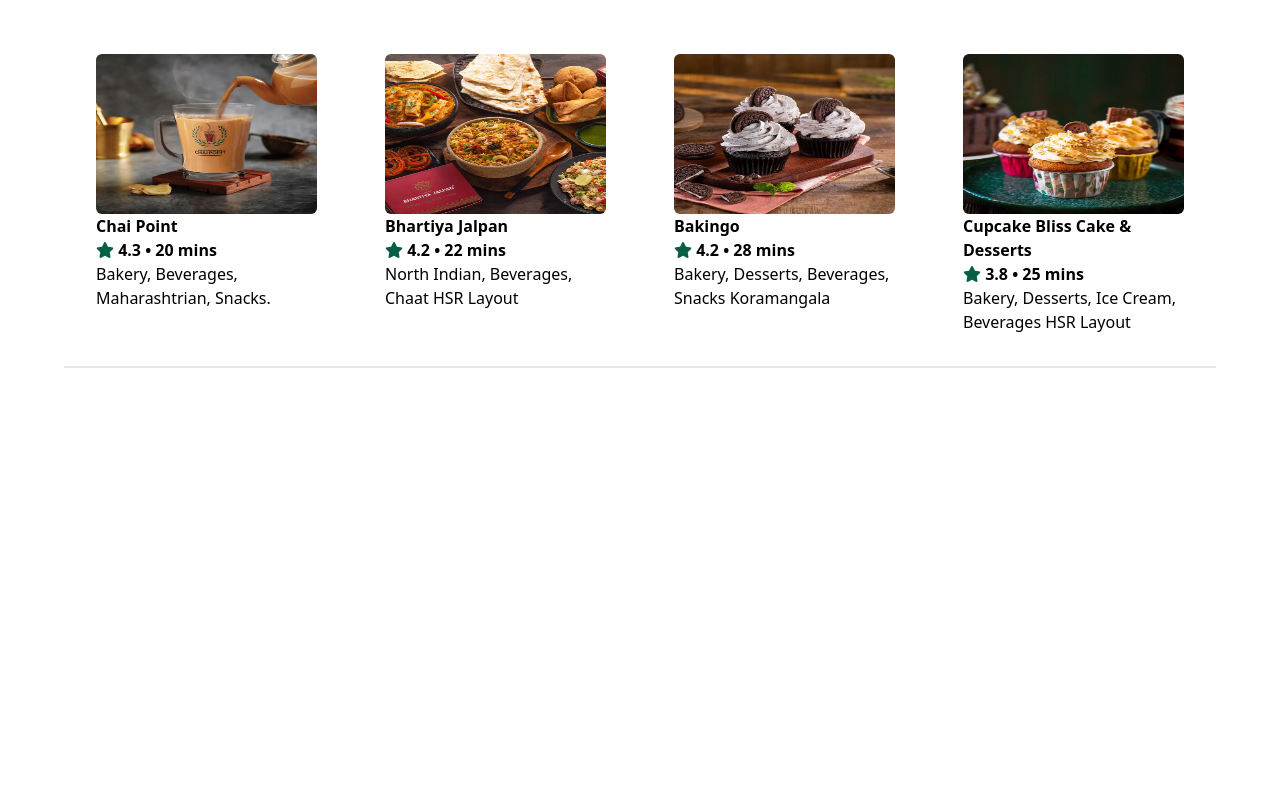
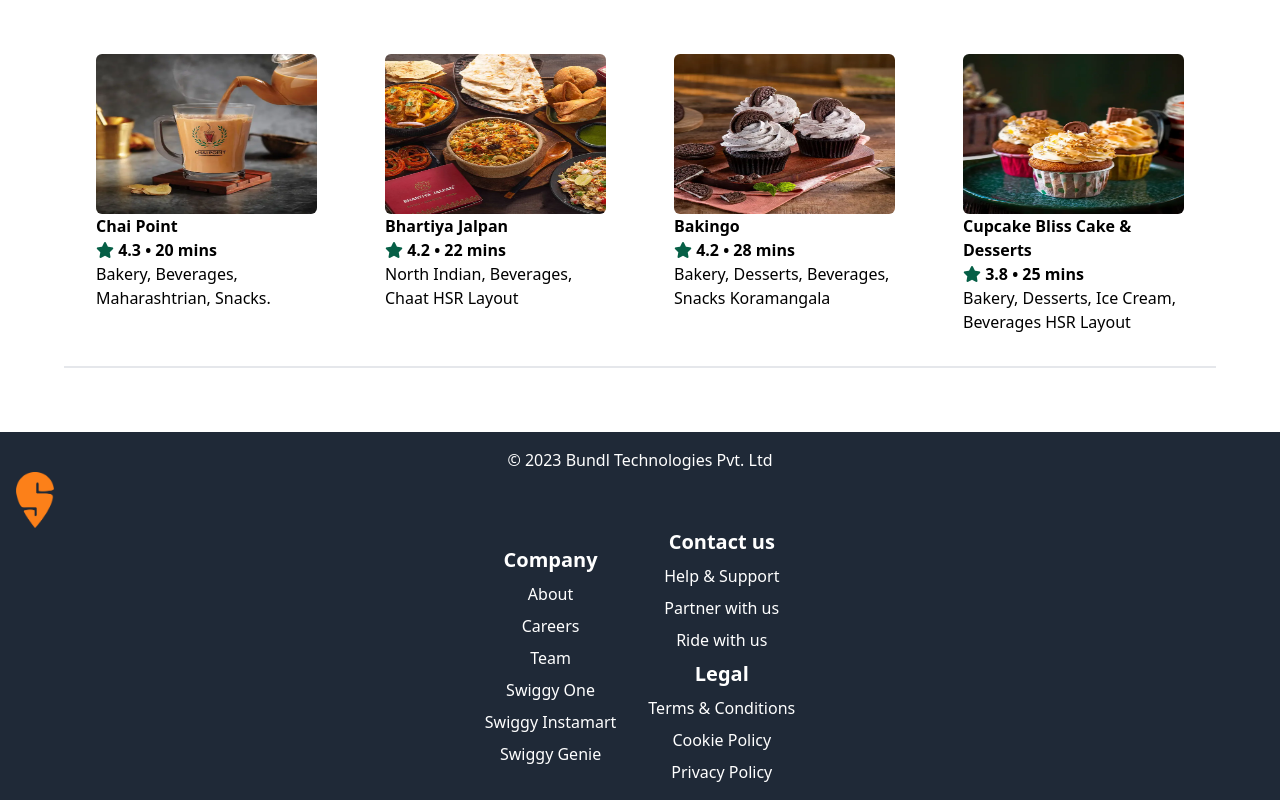
Before and after one commit to joeltmathew857/swiggy-website, a plain HTML site: page index.html in a window 1280 px wide. Shown: the part 1312-2112 px from the top of the page. Before the commit the page ends 1744 px from the top, so only its background shows below. Drawn offline with nearby package versions, Linux system fonts and the light colour scheme.

Commit message:
add footer

```diff
--- a/index.html
+++ b/index.html
@@ -302,8 +302,39 @@
       </div>
       <!--Footer-->
     </section>
-    <footer class="bg-black">
+    <footer class="bg-gray-800 text-white p-4 text-center">
+      <div class="">
+      <p class="font-light">© 2023 Bundl Technologies Pvt. Ltd</p>
+      <img src="/Images/pngwing.com.png" class="w-15 h-14" alt="">
+    </div>
+      <div class="container mx-auto flex justify-center items-center space-x-8">
+          <div class="flex flex-col gap-2">
+              <span class="font-bold text-xl">Company</span>
+              <span class="font-light text-base">About</span>
+              <span class="font-ligh text-base">Careers</span>
+              <span class="font-light text-base">Team</span>
+              <span class="font-light text-base">Swiggy One</span>
+              <span class="font-light text-base">Swiggy Instamart</span>
+              <span class="font-light text-base">Swiggy Genie</span>
+          </div>
 
-    </footer>
+          <div class="flex flex-col gap-2">
+              <span class="font-bold text-xl">Contact us</span>
+              <span class="font-light text-base">Help & Support</span>
+              <span class="font-light text-base">Partner with us</span>
+              <span class="font-light text-base">Ride with us</span>
+
+
+          <div class="flex flex-col gap-2">
+              <span class="font-bold text-xl">Legal</span>
+              <span class="font-light text-base">Terms & Conditions</span>
+              <span class="font-light text-base">Cookie Policy</span>
+              <span class="font-light text-base">Privacy Policy</span>
+          </div>
+          </div>
+      </div>
+      <!-- Add additional footer content or links here -->
+  </footer>
+
   </body>
 </html>
```
